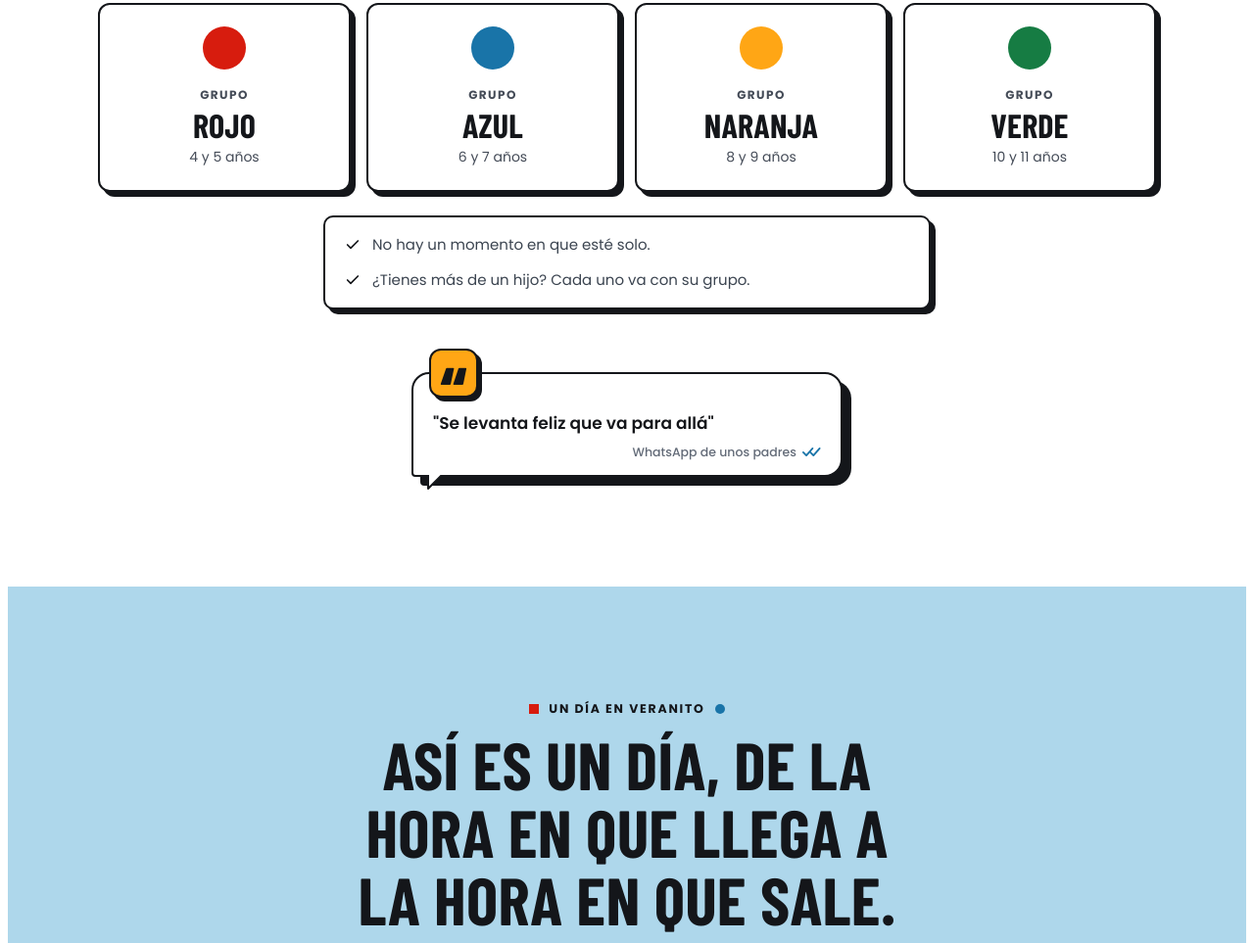
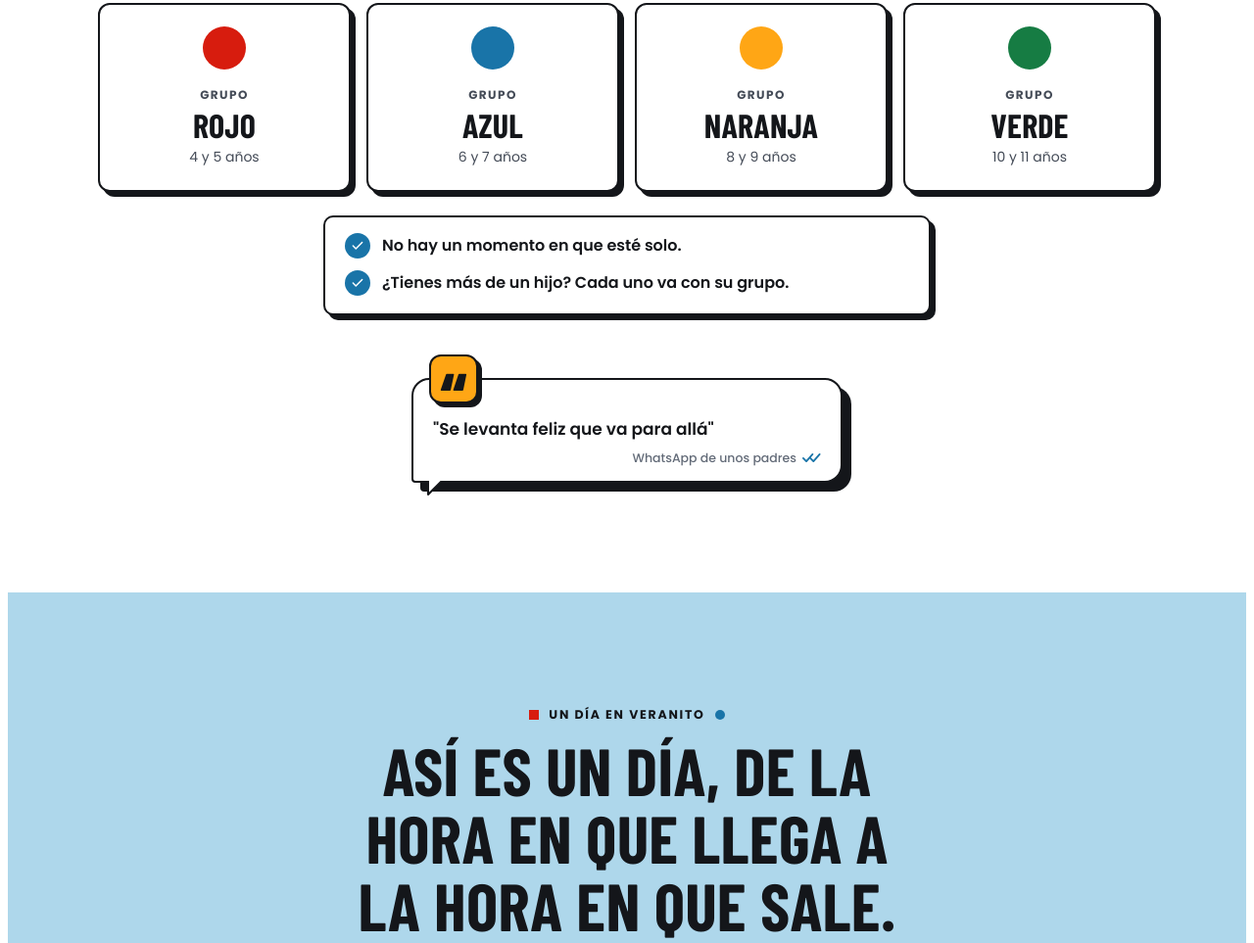
Before and after one commit to actiogrowth/landingveranito2027, a plain HTML site: page elementor/index.html in a window 1280 px wide. Shown: the part 4720-5683 px from the top of the page at 98% size. Drawn offline with nearby package versions, Linux system fonts and the light colour scheme; no server answers; a web font is replaced by a local one.

Commit message:
Elementor: notas con checks mas visibles
Co-Authored-By: Claude Opus 5.5 <noreply@anthropic.com>

```diff
--- a/elementor/index.html
+++ b/elementor/index.html
@@ -940,6 +940,10 @@ html, body { overflow-x: hidden; }
 #vea-lp .kicker::after { background: #1974A8; border-radius: 50%; }
 #vea-lp .t-dark .kicker::after, #vea-lp .t-azul .kicker::after { background: #AED7EB; }
 /* Familias: "le encantó" en su propia línea, más grande y resaltado */
+/* Notas con checks (grupos y día): letra negra y más gruesa, check en círculo azul de la marca */
+#vea-lp .note.checks { gap: 14px; padding: 18px 20px; }
+#vea-lp .note.checks li { align-items: flex-start; gap: 12px; font-size: 16px; font-weight: 600; line-height: 1.4; color: #14161A; }
+#vea-lp .note.checks svg { flex-shrink: 0; width: 26px; height: 26px; margin-top: -2px; padding: 6px; box-sizing: border-box; border-radius: 50%; background: #1974A8; color: #FFFFFF; stroke-width: 3; }
 #vea-lp #familias h2 .h2-big { display: block; width: fit-content; max-width: 100%; white-space: nowrap; margin: .14em auto 0; font-size: min(1.4em, calc((100vw - 40px) / 5.9)); font-style: normal; line-height: 1.05; padding: 0 .14em; background: linear-gradient(transparent .1em, #AED7EB .1em, #AED7EB calc(100% - .06em), transparent calc(100% - .06em)); }
 </style>
 <div id="vea-lp">
```
